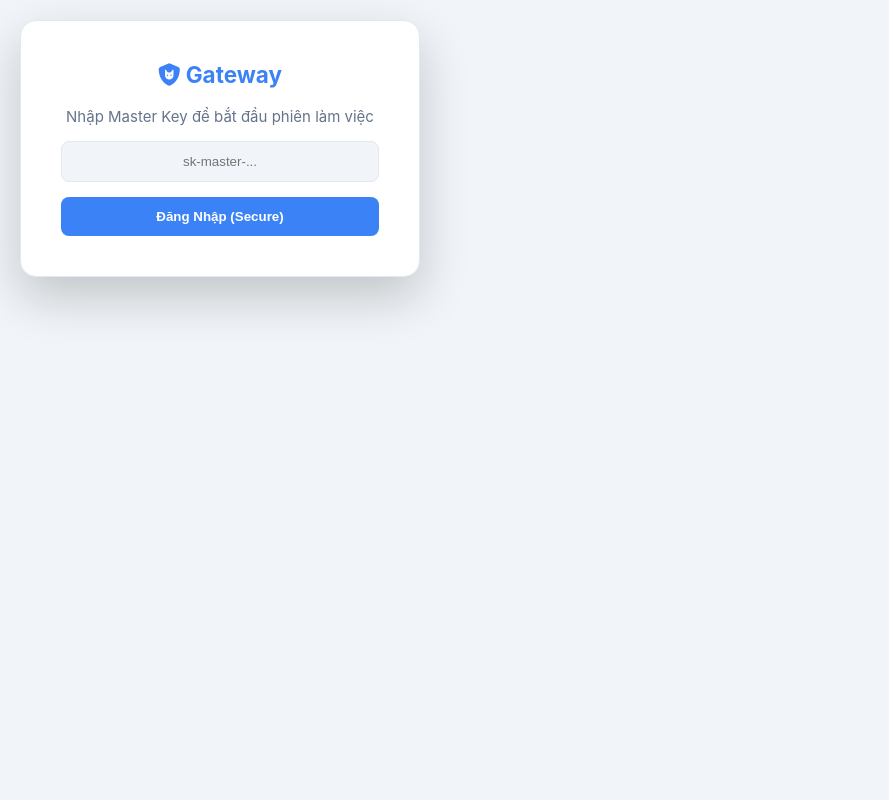
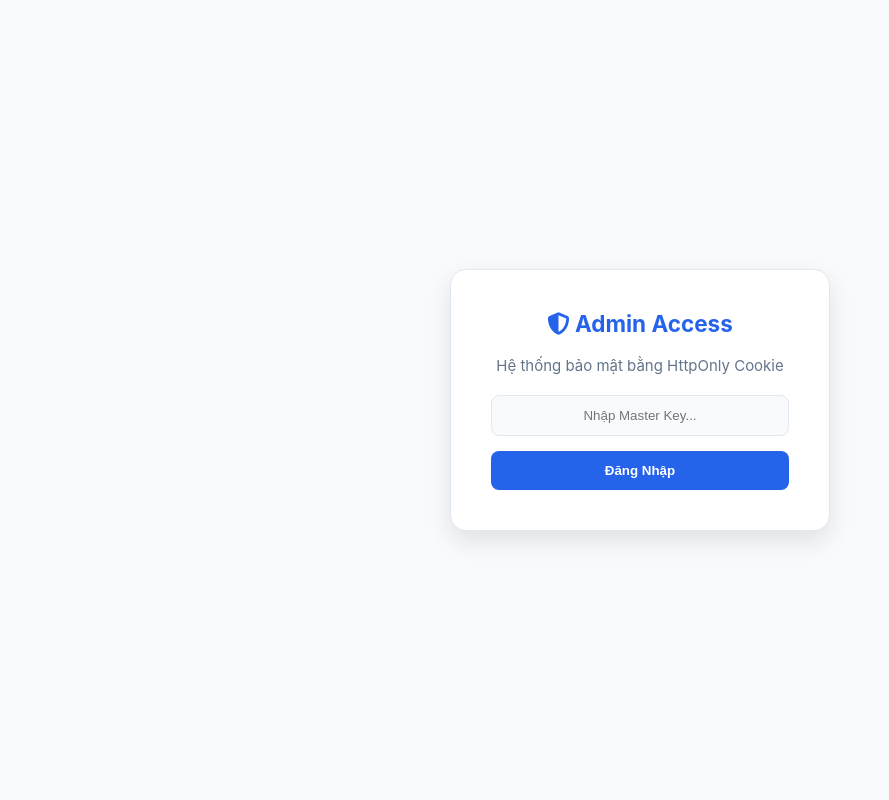
Before and after one commit to hung319/ai-gateway, a FastAPI app: page /panel in a window 1280 px wide. Shown: the whole page, without its empty margins (0-889 px from the left). Run offline with FastAPI, Linux system fonts and the light colour scheme.

Commit message:
Update panel.html

```diff
--- a/app/templates/panel.html
+++ b/app/templates/panel.html
@@ -8,56 +8,56 @@
     <style>
         /* --- VARIABLES --- */
         :root {
-            --bg-body: #f1f5f9; --bg-card: #ffffff; --text-main: #0f172a; --text-sub: #64748b;
-            --border: #e2e8f0; --primary: #3b82f6; --primary-hover: #2563eb;
-            --danger: #ef4444; --success: #10b981; --code-bg: #f8fafc;
+            --bg-body: #f8fafc; --bg-card: #ffffff; --text-main: #0f172a; --text-sub: #64748b;
+            --border: #e2e8f0; --primary: #2563eb; --primary-hover: #1d4ed8;
+            --danger: #ef4444; --success: #10b981; --code-bg: #f1f5f9;
         }
         html.dark {
             --bg-body: #020617; --bg-card: #1e293b; --text-main: #f8fafc; --text-sub: #94a3b8;
-            --border: #334155; --primary: #60a5fa; --primary-hover: #3b82f6; --code-bg: #0f172a;
+            --border: #334155; --primary: #3b82f6; --primary-hover: #60a5fa; --code-bg: #0f172a;
         }
 
-        body { font-family: -apple-system, BlinkMacSystemFont, sans-serif; background: var(--bg-body); color: var(--text-main); margin: 0; padding: 20px; min-height: 100vh; transition: 0.3s; font-size: 15px; }
+        body { font-family: -apple-system, BlinkMacSystemFont, sans-serif; background: var(--bg-body); color: var(--text-main); margin: 0; padding: 20px; min-height: 100vh; font-size: 15px; }
         * { box-sizing: border-box; }
         .hidden { display: none !important; }
 
-        /* LAYOUT RỘNG HƠN */
-        .container { max-width: 1400px; margin: 0 auto; }
+        /* Container */
+        .container { max-width: 1200px; margin: 0 auto; padding-bottom: 50px; }
 
-        /* CENTER LOGIN */
-        .login-overlay { position: fixed; inset: 0; background: var(--bg-body); z-index: 9999; display: flex; align-items: center; justify-content: center; }
-        .login-card { background: var(--bg-card); width: 400px; padding: 40px; border-radius: 16px; box-shadow: 0 20px 50px rgba(0,0,0,0.2); border: 1px solid var(--border); text-align: center; }
+        /* Login Overlay */
+        #loginOverlay { position: fixed; inset: 0; background: var(--bg-body); z-index: 9999; display: flex; align-items: center; justify-content: center; }
+        .login-card { background: var(--bg-card); width: 100%; max-width: 380px; padding: 40px; border-radius: 16px; border: 1px solid var(--border); text-align: center; box-shadow: 0 10px 25px rgba(0,0,0,0.1); }
 
-        /* COMPONENTS */
-        .header { display: flex; justify-content: space-between; align-items: center; margin-bottom: 30px; border-bottom: 1px solid var(--border); padding-bottom: 20px; }
-        .card { background: var(--bg-card); border-radius: 12px; padding: 24px; margin-bottom: 20px; border: 1px solid var(--border); box-shadow: 0 2px 4px rgba(0,0,0,0.05); }
+        /* Components */
+        .header { display: flex; justify-content: space-between; align-items: center; margin-bottom: 30px; padding-bottom: 20px; border-bottom: 1px solid var(--border); }
+        .card { background: var(--bg-card); border-radius: 12px; padding: 24px; margin-bottom: 20px; border: 1px solid var(--border); }
+        .card h3 { margin-top: 0; margin-bottom: 20px; color: var(--primary); display: flex; align-items: center; gap: 10px; }
 
+        /* Form */
         input, select { width: 100%; padding: 12px; background: var(--bg-body); color: var(--text-main); border: 1px solid var(--border); border-radius: 8px; margin-bottom: 15px; outline: none; }
-        input:disabled { opacity: 0.6; cursor: not-allowed; }
+        label { display: block; font-size: 0.75rem; font-weight: 700; color: var(--text-sub); text-transform: uppercase; margin-bottom: 5px; }
 
+        /* Buttons */
         .btn { width: 100%; padding: 12px; border-radius: 8px; font-weight: 600; cursor: pointer; color: white; border: none; transition: 0.2s; }
         .btn-primary { background: var(--primary); } .btn-primary:hover { background: var(--primary-hover); }
         .btn-success { background: var(--success); }
+        .btn-icon { background: none; border: none; font-size: 1.2rem; color: var(--text-main); cursor: pointer; padding: 5px; }
+        .btn-sm { padding: 4px 10px; border-radius: 4px; font-size: 0.85rem; border: 1px solid var(--danger); color: var(--danger); background: transparent; cursor: pointer; }
+        .btn-sm:hover { background: var(--danger); color: white; }
 
+        /* Tabs */
+        .tabs { display: flex; gap: 10px; justify-content: center; margin-bottom: 25px; }
         .tab-btn { background: none; border: none; padding: 10px 20px; color: var(--text-sub); font-weight: 600; cursor: pointer; border-radius: 8px; }
         .tab-btn.active { background: var(--primary); color: white; }
-        .tabs { display: flex; gap: 10px; margin-bottom: 20px; justify-content: center; }
 
-        /* KEY DISPLAY & SECURITY */
+        /* List */
         .list-item { display: flex; justify-content: space-between; align-items: center; padding: 15px; border-bottom: 1px solid var(--border); }
-
-        /* Chống chuột phải vào Key */
-        .secure-copy {
-            font-family: monospace; background: var(--code-bg); padding: 6px 12px; border-radius: 6px;
-            border: 1px dashed var(--border); cursor: pointer; color: var(--primary);
-            user-select: none; /* Không cho bôi đen thủ công để ép dùng click */
-            -webkit-user-select: none;
-        }
-        .secure-copy:hover { background: var(--border); }
-        .secure-copy:active { transform: scale(0.98); }
+        .key-box { font-family: monospace; background: var(--code-bg); padding: 5px 10px; border-radius: 4px; border: 1px dashed var(--border); cursor: pointer; color: var(--primary); user-select: none; }
+        .key-box:hover { background: var(--border); }
+        .usage-badge { background: var(--bg-body); padding: 4px 8px; border-radius: 12px; font-weight: bold; font-size: 0.85rem; border: 1px solid var(--border); }
 
         /* Toast */
-        #toast { visibility: hidden; background-color: #333; color: #fff; text-align: center; border-radius: 8px; padding: 16px; position: fixed; z-index: 10000; bottom: 30px; left: 50%; transform: translateX(-50%); }
+        #toast { visibility: hidden; background-color: #333; color: #fff; text-align: center; border-radius: 8px; padding: 12px 24px; position: fixed; z-index: 10000; bottom: 30px; left: 50%; transform: translateX(-50%); }
         #toast.show { visibility: visible; animation: fadein 0.5s, fadeout 0.5s 2.5s; }
         @keyframes fadein { from {bottom: 0; opacity: 0;} to {bottom: 30px; opacity: 1;} }
         @keyframes fadeout { from {bottom: 30px; opacity: 1;} to {bottom: 0; opacity: 0;} }
@@ -67,37 +67,37 @@
 
     <div id="loginOverlay">
         <div class="login-card">
-            <h2 style="margin-top:0; color:var(--primary)"><i class="fa-solid fa-shield-cat"></i> Gateway</h2>
-            <p style="color:var(--text-sub)">Nhập Master Key để bắt đầu phiên làm việc</p>
-            <form id="loginForm">
-                <input type="password" id="mk" placeholder="sk-master-..." style="text-align:center" required>
-                <button class="btn btn-primary">Đăng Nhập (Secure)</button>
+            <h2 style="margin-top:0; color:var(--primary)"><i class="fa-solid fa-shield-halved"></i> Admin Access</h2>
+            <p style="color:var(--text-sub)">Hệ thống bảo mật bằng HttpOnly Cookie</p>
+            <form id="loginForm" style="margin-top:20px">
+                <input type="password" id="mk" placeholder="Nhập Master Key..." style="text-align:center" required>
+                <button class="btn btn-primary">Đăng Nhập</button>
             </form>
-            <p id="loginMsg" style="color:var(--danger); font-size:0.9rem; margin-top:10px; display:none"></p>
+            <p id="loginErr" style="color:var(--danger); display:none; margin-top:10px"></p>
         </div>
     </div>
 
     <div id="app" class="container hidden">
         <header class="header">
-            <h1 style="margin:0; color:var(--primary)"><i class="fa-solid fa-layer-group"></i> AI Gateway</h1>
+            <h1><i class="fa-solid fa-layer-group"></i> AI Gateway</h1>
             <div>
-                <button onclick="toggleTheme()" style="background:none;border:none;font-size:1.2rem;color:var(--text-main);cursor:pointer;margin-right:15px"><i class="fa-solid fa-circle-half-stroke"></i></button>
-                <button onclick="logout()" style="background:none;border:none;font-size:1rem;color:var(--danger);cursor:pointer;font-weight:bold">Logout</button>
+                <button class="icon-btn" onclick="toggleTheme()"><i class="fa-solid fa-circle-half-stroke"></i></button>
+                <button class="icon-btn" onclick="logout()" style="color:var(--danger)"><i class="fa-solid fa-power-off"></i></button>
             </div>
         </header>
 
         <div class="tabs">
-            <button class="tab-btn active" onclick="switchTab('config')" id="t-config">Cấu Hình</button>
-            <button class="tab-btn" onclick="switchTab('stats')" id="t-stats">Thống Kê</button>
+            <button class="tab-btn active" onclick="tab('config')" id="t-config">Cấu Hình</button>
+            <button class="tab-btn" onclick="tab('stats')" id="t-stats">Thống Kê</button>
         </div>
 
         <div id="v-config">
-            <div class="card" style="border-top: 4px solid var(--primary); max-width: 800px; margin: 0 auto 20px auto;">
-                <h3><i class="fa-solid fa-server"></i> Thêm Provider</h3>
+            <div class="card" style="max-width:800px; margin:0 auto 20px auto; border-top:4px solid var(--primary)">
+                <h3><i class="fa-solid fa-server"></i> Provider</h3>
                 <form id="pForm">
-                    <div style="display:grid; grid-template-columns: 1fr 1fr; gap: 10px;">
+                    <div style="display:grid; grid-template-columns:1fr 1fr; gap:10px">
                         <input type="text" id="p_name" placeholder="Alias (vd: gpt)" required>
-                        <select id="p_type" onchange="handleProviderChange()">
+                        <select id="p_type" onchange="fillUrl()">
                             <option value="openai">OpenAI Standard</option>
                             <option value="gemini">Google Gemini</option>
                             <option value="openrouter">OpenRouter</option>
@@ -111,103 +111,130 @@
                 <div id="pList" style="margin-top:20px; border-top:1px solid var(--border)"></div>
             </div>
 
-            <div class="card" style="border-top: 4px solid var(--success); max-width: 800px; margin: 0 auto;">
-                <h3><i class="fa-solid fa-key"></i> Tạo Key Client</h3>
-                <form id="kForm">
-                    <div style="display:grid; grid-template-columns: 1fr 1fr; gap: 10px;">
-                        <input type="text" id="k_name" placeholder="Tên App (vd: Cursor)" required>
-                        <input type="text" id="k_cust" placeholder="Custom Key (Optional)">
-                    </div>
-                    <button class="btn btn-success">Tạo Key</button>
+            <div class="card" style="max-width:800px; margin:0 auto; border-top:4px solid var(--success)">
+                <h3><i class="fa-solid fa-key"></i> Client Key</h3>
+                <form id="kForm" style="display:flex; gap:10px">
+                    <input type="text" id="k_name" placeholder="Tên App" required style="margin-bottom:0">
+                    <input type="text" id="k_cust" placeholder="Custom Key (Opt)" style="margin-bottom:0">
+                    <button class="btn btn-success" style="width:auto">Tạo</button>
                 </form>
             </div>
         </div>
 
         <div id="v-stats" class="hidden">
             <div class="card">
-                <h3><i class="fa-solid fa-list"></i> Danh sách Key</h3>
-                <div style="display:flex; padding:10px; background:var(--bg-body); font-weight:bold; color:var(--text-sub); font-size:0.85rem; border-radius:6px;">
+                <h3>Danh Sách Key</h3>
+                <div style="display:flex; padding:10px; background:var(--bg-body); font-weight:bold; color:var(--text-sub); font-size:0.8rem; border-radius:6px;">
                     <div style="width:30%">Tên</div>
-                    <div style="width:40%">Key (Click to copy)</div>
-                    <div style="width:20%; text-align:center">Lượt dùng</div>
-                    <div style="width:10%; text-align:right">Hành động</div>
+                    <div style="width:45%">Key (Click copy)</div>
+                    <div style="width:15%; text-align:center">Usage</div>
+                    <div style="width:10%; text-align:right">Act</div>
                 </div>
                 <div id="kList"></div>
             </div>
         </div>
     </div>
 
-    <div id="toast">Đã copy vào clipboard!</div>
+    <div id="toast">Copied!</div>
 
     <script>
         // --- THEME ---
         if(localStorage.getItem('theme')==='dark') document.documentElement.classList.add('dark');
         function toggleTheme(){ document.documentElement.classList.toggle('dark'); localStorage.setItem('theme', document.documentElement.classList.contains('dark')?'dark':'light'); }
 
-        // --- LOGIC ---
-        function handleProviderChange() {
+        // --- UTILS ---
+        function fillUrl() {
             const t = document.getElementById('p_type').value;
             const b = document.getElementById('p_base');
-
-            if(t === 'gemini') {
-                b.value = "Native API (Managed by Gateway)";
-                b.disabled = true;
-            } else if(t === 'openrouter') {
-                b.value = "https://openrouter.ai/api/v1";
-                b.disabled = false;
-            } else {
-                b.value = "";
-                b.disabled = false;
-                b.placeholder = "Base URL (Optional)";
-            }
+            if(t==='openrouter') { b.value='https://openrouter.ai/api/v1'; b.disabled=false; }
+            else if(t==='gemini') { b.value='Native API'; b.disabled=true; }
+            else { b.value=''; b.disabled=false; b.placeholder='Base URL'; }
         }
 
-        // --- API CALL ---
-        // Lưu ý: Không gửi Bearer token nữa, trình duyệt tự gửi Cookie
+        function tab(name) {
+            document.querySelectorAll('.tab-btn').forEach(b=>b.classList.remove('active'));
+            document.getElementById('v-config').classList.add('hidden');
+            document.getElementById('v-stats').classList.add('hidden');
+            document.getElementById(`t-${name}`).classList.add('active');
+            document.getElementById(`v-${name}`).classList.remove('hidden');
+            if(name==='config') loadP();
+            if(name==='stats') loadK();
+        }
+
+        function showToast(msg) {
+            const t = document.getElementById("toast"); t.innerText=msg; t.className="show";
+            setTimeout(()=>t.className=t.className.replace("show",""), 2000);
+        }
+
+        // Copy Fallback cho HTTP
+        function copyText(txt) {
+            const ta = document.createElement('textarea');
+            ta.value = txt; document.body.appendChild(ta); ta.select();
+            try { document.execCommand('copy'); showToast('Đã copy Key!'); } catch(e){}
+            document.body.removeChild(ta);
+        }
+
+        // --- API (Automatic Cookie Handling) ---
         async function api(url, method='GET', body=null) {
             try {
                 const res = await fetch(url, {
-                    method,
-                    headers: {'Content-Type': 'application/json'},
+                    method, headers: {'Content-Type':'application/json'},
                     body: body ? JSON.stringify(body) : null
                 });
-                if(res.status === 401) { logout(); return null; }
+                if(res.status === 401) {
+                    document.getElementById('loginOverlay').classList.remove('hidden');
+                    document.getElementById('app').classList.add('hidden');
+                    return null;
+                }
                 return res.ok ? await res.json() : null;
             } catch { return null; }
         }
 
-        // --- AUTH ---
-        async function checkSession() {
-            // Gọi thử API lấy list provider để xem cookie còn sống không
-            const data = await api('/api/admin/providers');
-            if(data) {
-                document.getElementById('loginOverlay').classList.add('hidden');
-                document.getElementById('app').classList.remove('hidden');
-                loadProviders();
-            } else {
-                document.getElementById('loginOverlay').classList.remove('hidden');
+        // --- DATA ---
+        async function loadP() {
+            const d = await api('/api/admin/providers');
+            if(d) document.getElementById('pList').innerHTML = d.map(p => `
+                <div class="list-item">
+                    <div><b>${p.name}</b> <span style="font-size:0.85rem; color:var(--text-sub)">(${p.provider_type})</span></div>
+                    <button class="btn-sm" onclick="delP('${p.name}')">Xóa</button>
+                </div>`).join('');
+        }
+
+        async function loadK() {
+            const d = await api('/api/admin/keys');
+            if(d) {
+                d.sort((a,b) => b.is_hidden - a.is_hidden);
+                document.getElementById('kList').innerHTML = d.map(k => {
+                    const isMaster = k.is_hidden;
+                    const keyHtml = isMaster
+                        ? `<span style="color:#d97706; background:#fffbeb; padding:2px 6px; border-radius:4px;">MASTER (Hidden)</span>`
+                        : `<span class="key-box" onclick="copyText('${k.key}')" oncontextmenu="return false;">${k.key} <i class="fa-regular fa-copy"></i></span>`;
+                    return `
+                    <div class="list-item">
+                        <div style="width:30%">${k.name}</div>
+                        <div style="width:45%">${keyHtml}</div>
+                        <div style="width:15%; text-align:center; font-weight:bold; color:${k.usage_count>0?'var(--success)':'var(--text-sub)'}">${k.usage_count}</div>
+                        <div style="width:10%; text-align:right">${!isMaster ? `<button class="btn-sm" onclick="delK('${k.key}')">Xóa</button>` : ''}</div>
+                    </div>`;
+                }).join('');
             }
         }
 
+        // --- AUTH FLOW ---
         document.getElementById('loginForm').onsubmit = async (e) => {
             e.preventDefault();
             const key = document.getElementById('mk').value;
-            const msg = document.getElementById('loginMsg');
-
-            try {
             const res = await fetch('/api/auth/login', {
                 method: 'POST', headers: {'Content-Type':'application/json'},
                 body: JSON.stringify({ master_key: key })
             });
             if(res.ok) {
-                    checkSession();
+                document.getElementById('loginOverlay').classList.add('hidden');
+                document.getElementById('app').classList.remove('hidden');
+                loadP();
             } else {
-                    msg.style.display = 'block';
-                    msg.innerText = "Key không đúng!";
-                }
-            } catch {
-                msg.style.display = 'block';
-                msg.innerText = "Lỗi kết nối server!";
+                document.getElementById('loginErr').innerText = "Sai Master Key!";
+                document.getElementById('loginErr').style.display = 'block';
             }
         };
 
@@ -216,78 +243,23 @@
             location.reload();
         }
 
-        // --- COPY FUNCTION ---
-        function copyKey(text) {
-            if (navigator.clipboard && window.isSecureContext) {
-                navigator.clipboard.writeText(text).then(() => showToast());
-            } else {
-                // Fallback cho HTTP
-                const ta = document.createElement("textarea");
-                ta.value = text; ta.style.position="fixed"; document.body.appendChild(ta);
-                ta.focus(); ta.select();
-                try { document.execCommand('copy'); showToast(); } catch (e) {}
-                document.body.removeChild(ta);
-            }
-        }
-        function showToast() {
-            const x = document.getElementById("toast"); x.className = "show";
-            setTimeout(() => x.className = x.className.replace("show", ""), 2000);
-        }
-
-        // --- DATA ---
-        async function loadProviders() {
+        async function checkSession() {
+            // Gọi thử API, nếu 401 thì api() sẽ tự hiện login form
             const d = await api('/api/admin/providers');
-            if(d) document.getElementById('pList').innerHTML = d.map(p => `
-                <div class="list-item">
-                    <div>
-                        <b style="font-size:1.1rem">${p.name}</b>
-                        <span style="background:var(--border);padding:2px 6px;border-radius:4px;font-size:0.8rem;margin-left:10px">${p.provider_type}</span>
-                        <div style="font-size:0.85rem;color:var(--text-sub)">${p.base_url || 'Default'}</div>
-                    </div>
-                    <button onclick="delP('${p.name}')" style="color:var(--danger);background:none;border:none;cursor:pointer;font-size:1.1rem"><i class="fa-solid fa-trash"></i></button>
-                </div>
-            `).join('');
-        }
-
-        async function loadKeys() {
-            const d = await api('/api/admin/keys');
             if(d) {
-                d.sort((a,b) => b.is_hidden - a.is_hidden);
-                document.getElementById('kList').innerHTML = d.map(k => {
-                    const isMaster = k.is_hidden;
-                    // Thêm oncontextmenu="return false" để chặn chuột phải
-                    const keyHtml = isMaster
-                        ? `<span style="color:#d97706; background:#fffbeb; padding:4px 8px; border-radius:4px; border:1px dashed #fcd34d">MASTER KEY (Hidden)</span>`
-                        : `<span class="secure-copy" onclick="copyKey('${k.key}')" oncontextmenu="return false;" title="Left-click to copy">${k.key} <i class="fa-regular fa-copy"></i></span>`;
-
-                    return `
-                    <div class="list-item">
-                        <div style="width:30%; font-weight:600">${k.name}</div>
-                        <div style="width:40%">${keyHtml}</div>
-                        <div style="width:20%; text-align:center; font-weight:bold; color:${k.usage_count>0? 'var(--success)':'var(--text-sub)'}">${k.usage_count}</div>
-                        <div style="width:10%; text-align:right">
-                            ${!isMaster ? `<button onclick="delK('${k.key}')" style="color:var(--danger);background:none;border:none;cursor:pointer"><i class="fa-solid fa-trash"></i></button>` : ''}
-                        </div>
-                    </div>`;
-                }).join('');
+                document.getElementById('loginOverlay').classList.add('hidden');
+                document.getElementById('app').classList.remove('hidden');
+                loadP();
             }
         }
 
-        function switchTab(t) {
-            document.querySelectorAll('.tab-btn').forEach(b=>b.classList.remove('active'));
-            document.getElementById(`t-${t}`).classList.add('active');
-            document.getElementById('v-config').classList.add('hidden');
-            document.getElementById('v-stats').classList.add('hidden');
-            document.getElementById(`v-${t}`).classList.remove('hidden');
-            if(t==='stats') loadKeys();
-        }
+        // --- HANDLERS ---
+        document.getElementById('pForm').onsubmit = async(e)=>{e.preventDefault(); await api('/api/admin/providers','POST',{name:document.getElementById('p_name').value, provider_type:document.getElementById('p_type').value, api_key:document.getElementById('p_key').value, base_url:document.getElementById('p_base').disabled ? null : document.getElementById('p_base').value}); e.target.reset(); loadP(); };
+        document.getElementById('kForm').onsubmit = async(e)=>{e.preventDefault(); const r=await api('/api/admin/keys','POST',{name:document.getElementById('k_name').value, custom_key:document.getElementById('k_cust').value||null}); if(r){showToast('Tạo Key OK!');e.target.reset();tab('stats');}};
+        async function delP(n){if(confirm('Xóa?')) {await api(`/api/admin/providers/${n}`,'DELETE'); loadP();}}
+        async function delK(k){if(confirm('Xóa?')) {await api(`/api/admin/keys/${k}`,'DELETE'); loadK();}}
 
-        document.getElementById('pForm').onsubmit = async(e)=>{e.preventDefault(); await api('/api/admin/providers','POST',{name:document.getElementById('p_name').value, provider_type:document.getElementById('p_type').value, api_key:document.getElementById('p_key').value, base_url:document.getElementById('p_base').value||null}); e.target.reset(); loadProviders(); };
-        document.getElementById('kForm').onsubmit = async(e)=>{e.preventDefault(); const r=await api('/api/admin/keys','POST',{name:document.getElementById('k_name').value, custom_key:document.getElementById('k_cust').value||null}); if(r){alert('Tạo Key thành công!');e.target.reset();switchTab('stats');}};
-        async function delP(n){if(confirm('Xóa?')) {await api(`/api/admin/providers/${n}`,'DELETE'); loadProviders();}}
-        async function delK(k){if(confirm('Xóa?')) {await api(`/api/admin/keys/${k}`,'DELETE'); loadKeys();}}
-
-        // Init
+        // Start
         checkSession();
     </script>
 </body>
```
Lines whose indentation alone changed are shown as unchanged.
